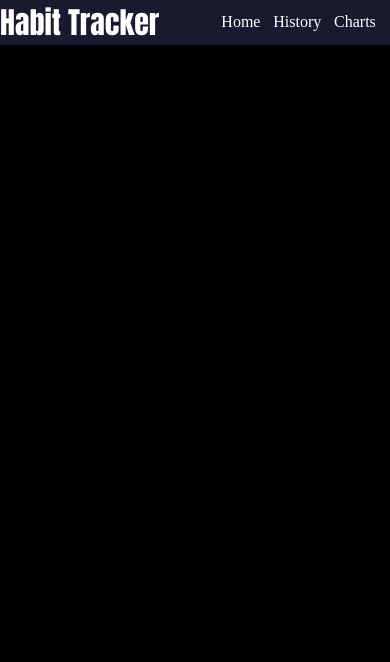
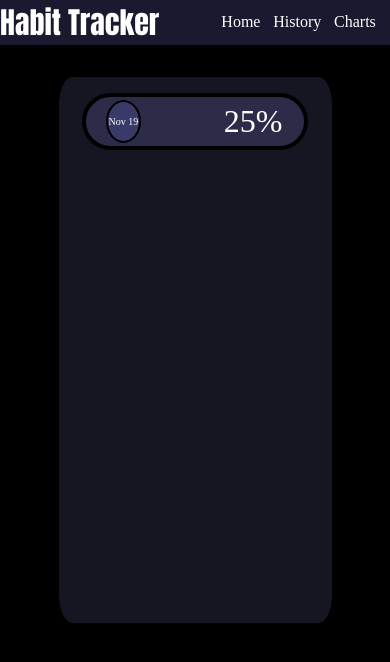
Before and after one commit to yang0709-dev/Habit-Tracker, a React (Vite) app in the folder habit-tracker/: page /History in a window 390 px wide. Shown: the top 662 px of the page. Built offline with nearby package versions, Linux system fonts and the light colour scheme.

Commit message:
some css on history page

```diff
--- a/habit-tracker/src/App.jsx
+++ b/habit-tracker/src/App.jsx
@@ -2,6 +2,7 @@ import {Routes,Route} from 'react-router-dom'
 import MainPage from './pages/MainPage'
 import Graphs from './pages/Graphs';
 import Navbar from './components/Navbar';
+import History from './pages/History'
 import "./css/App.css"
 
 function App(){
@@ -13,6 +14,7 @@ function App(){
       <Routes>
         <Route path='/' element={<MainPage/>}/>
         <Route path='/Graphs' element={<Graphs/>}/>
+        <Route path='/History' element={<History/>}/>
       </Routes>
     </main>
   );
--- /dev/null
+++ b/habit-tracker/src/css/history.css
@@ -0,0 +1,95 @@
+@import url('https://fonts.googleapis.com/css2?family=Changa+One:ital@0;1&display=swap');
+
+:root{
+    --task-container-color:rgb(22, 22, 34);
+    --task-wrapper-color:rgb(44, 44, 73);
+    --date-circle-color:rgb(58, 58, 105);
+}
+#history-wrapper{
+    width: 50%;
+    aspect-ratio: 2/3;
+    background-color: var(--task-container-color);
+    border-radius: 5%;
+    margin: 2em;
+    display: flex;
+    flex-direction: column;
+    align-items: center;
+}
+
+#history-container{
+    display: flex;
+    justify-content: center;
+    align-items: center;
+
+}
+
+.history{
+    background-color: var(--task-wrapper-color);
+    width: 80%;
+    aspect-ratio: 6/1;
+    border-radius: 30px;
+    margin: 1em;
+    border: 4px solid black;
+    color: white;
+    display: flex;
+    justify-content: start;
+    align-items: center;
+    position: relative;
+}
+
+.history-info{
+    font-family: "Changa One", sans-serif;
+    font-weight: 400;
+    font-style: normal;
+
+
+    visibility: hidden;
+    color: white;
+    background: black;
+
+    display: flex;
+    flex-direction: column;
+    align-items: center;
+    justify-content: center;
+}
+
+.history-name{
+    display: flex;
+    justify-content: center;
+    align-items: center;
+}
+
+.history-name li{
+    color: white;
+}
+
+.history:hover .history-info{
+    visibility: visible;
+}
+
+
+.date{
+    margin-left:2em;
+    font-size: clamp(10px,60%,1000px);
+    background-color: var(--date-circle-color);
+    height: 80%;
+    display: flex;
+    justify-content: center;
+    align-items: center;
+    border: 2px solid black;
+    aspect-ratio: 1/1;
+    border-radius: 50%;
+}
+
+.rate{
+    position: absolute;
+    right: 10%;
+    font-size: 2em;
+}
+
+@media screen and (max-width: 600px) {
+  #history-wrapper {
+    width: 70%;
+    aspect-ratio: 1/2;
+  }
+}
--- /dev/null
+++ b/habit-tracker/src/pages/History.jsx
@@ -0,0 +1,25 @@
+import "../css/history.css";
+
+export default function History() {
+  return (
+    <div id="history-container">
+      <div id="history-wrapper">
+        <div className="history">
+            <div className="date">
+                Nov 19
+            </div>
+            <div className="rate">
+                25%
+            </div>
+            <div className="history-info">
+                <ul className="history-name">
+                    <li>code</li>
+                    <li>run</li>
+                </ul>
+
+            </div>
+        </div>
+      </div>
+    </div>
+  );
+}
```
